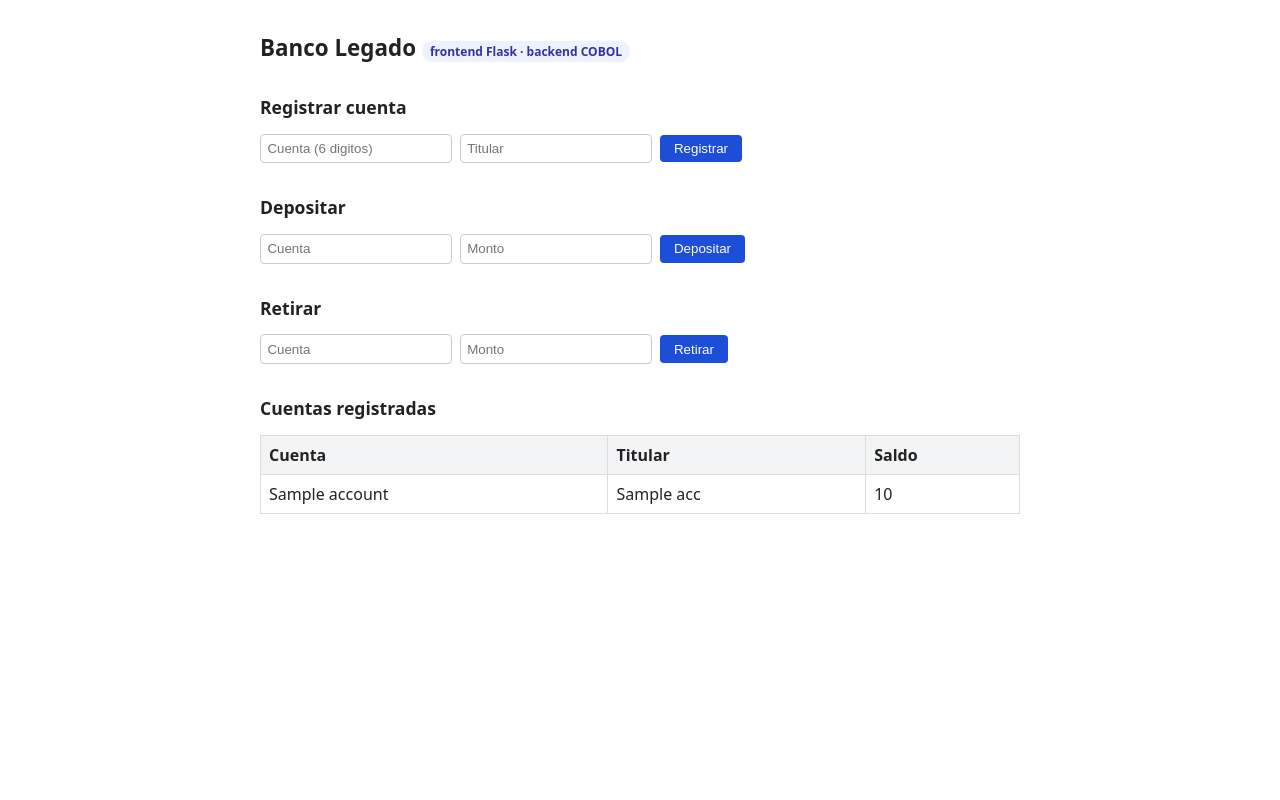
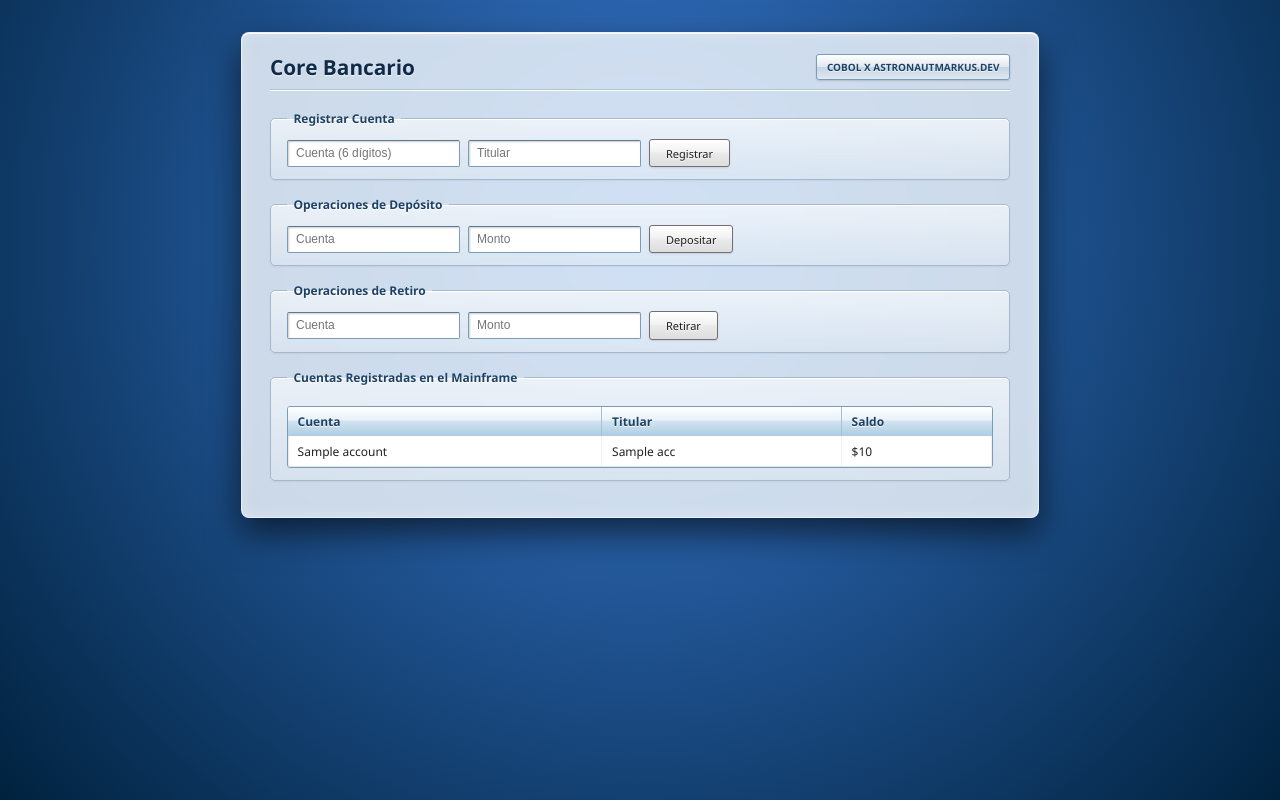
Before and after one commit to AstronautMarkus/PAYDAY-BANK, a Flask app: template templates/index.html in a window 1280 px wide. Run offline with Flask 3, Linux system fonts and the light colour scheme; the template is opened without the code that fills it: most values are stand-ins (such as "Sample title", 1, 10 or a date in 2020); parts of the project's set-up code (start-up, migrations or seed data) failed here and were passed over.

Commit message:
refactor: changed UI interface.

```diff
--- a/app.py
+++ b/app.py
@@ -1,9 +1,9 @@
-"""Frontend web (Flask) para el banco legado.
+"""Legacy bank frontend web app (Flask).
 
-Toda la logica de negocio y los datos viven en COBOL (bank_api.cbl,
-compilado como el binario `bank_api`). Esta app solo renderiza HTML
-y traduce peticiones HTTP en llamadas al binario via subprocess,
-parseando la linea de salida que el programa COBOL imprime.
+All business logic and data live in COBOL (bank_api.cbl, compiled as the
+`bank_api` binary). This app only renders HTML and translates HTTP requests
+into calls to the binary via subprocess, parsing the output line printed by
+the COBOL program.
 """
 import re
 import subprocess
@@ -22,7 +22,7 @@ AMOUNT_RE = re.compile(r"^\d+(\.\d{1,2})?$")
 
 
 def call_cobol(*args: str) -> list[str]:
-    """Ejecuta el binario COBOL y devuelve sus lineas de stdout."""
+    """Run the COBOL binary and return its stdout lines."""
     result = subprocess.run(
         [str(BANK_API), *args],
         cwd=BASE_DIR,
@@ -103,7 +103,7 @@ def report(lines: list[str], prefix: str = "") -> None:
 if __name__ == "__main__":
     if not BANK_API.exists():
         raise SystemExit(
-            "No se encontro el binario 'bank_api'. Compila primero con:\n"
+            "bank_api not found. Compile it first with:\n"
             "  cobc -x bank_api.cbl -o bank_api"
         )
-    app.run(debug=True)
+    app.run(debug=True, port=5005)
--- a/templates/index.html
+++ b/templates/index.html
@@ -1,27 +1,221 @@
 <!doctype html>
 <html lang="es">
+
 <head>
   <meta charset="utf-8">
-  <title>Banco Legado COBOL</title>
+  <title>Banco Legado COBOL - Windows Aero</title>
   <style>
-    body { font-family: system-ui, sans-serif; max-width: 760px; margin: 2rem auto; padding: 0 1rem; color: #222; }
-    h1 { font-size: 1.4rem; }
-    h2 { font-size: 1.1rem; margin-top: 2rem; }
-    form { display: flex; gap: .5rem; flex-wrap: wrap; margin-bottom: 1rem; align-items: center; }
-    input { padding: .4rem; border: 1px solid #ccc; border-radius: 4px; }
-    button { padding: .4rem .9rem; border: 0; border-radius: 4px; background: #1d4ed8; color: #fff; cursor: pointer; }
-    button:hover { background: #1e40af; }
-    table { border-collapse: collapse; width: 100%; margin-top: .5rem; }
-    th, td { border: 1px solid #ddd; padding: .5rem; text-align: left; }
-    th { background: #f3f4f6; }
-    .flash { padding: .6rem .9rem; border-radius: 4px; margin-bottom: 1rem; }
-    .flash.ok { background: #dcfce7; color: #166534; }
-    .flash.error { background: #fee2e2; color: #991b1b; }
-    .badge { font-size: .75rem; background: #eef2ff; color: #3730a3; padding: .1rem .5rem; border-radius: 999px; }
+    body {
+      font-family: "Segoe UI", Tahoma, Geneva, Verdana, sans-serif;
+      font-size: 12px;
+      /* Fondo clásico de pantalla/escritorio estilo Windows 7 */
+      background: radial-gradient(circle at 50% 30%, #3a7bd5 0%, #00223e 100%);
+      min-height: 100vh;
+      margin: 0;
+      padding: 2rem 1rem;
+      color: #1e1e1e;
+      box-sizing: border-box;
+    }
+
+    /* Ventana Principal Aero Glass */
+    .aero-window {
+      max-width: 740px;
+      margin: 0 auto;
+      background: rgba(235, 242, 250, 0.85);
+      backdrop-filter: blur(12px);
+      -webkit-backdrop-filter: blur(12px);
+      border: 1px solid rgba(255, 255, 255, 0.6);
+      border-radius: 8px;
+      padding: 1.25rem 1.75rem;
+      box-shadow:
+        0 15px 35px rgba(0, 0, 0, 0.6),
+        inset 0 1px 0 rgba(255, 255, 255, 0.9),
+        inset 0 0 15px rgba(255, 255, 255, 0.3);
+    }
+
+    /* Barra de Título Corporativa */
+    h1 {
+      font-size: 1.3rem;
+      font-weight: 600;
+      margin: 0 0 1.25rem 0;
+      padding-bottom: 0.5rem;
+      border-bottom: 1px solid #b2c3d2;
+      box-shadow: 0 1px 0 #fff;
+      display: flex;
+      justify-content: space-between;
+      align-items: center;
+      color: #0f2b48;
+      text-shadow: 0 1px 1px rgba(255, 255, 255, 0.8);
+    }
+
+    .badge {
+      font-size: 10px;
+      font-weight: bold;
+      background: linear-gradient(180deg, #ffffff 0%, #e0e8f0 50%, #c4d5e5 51%, #e0e8f0 100%);
+      color: #1e4265;
+      padding: 0.3rem 0.6rem;
+      border-radius: 3px;
+      border: 1px solid #7a9cb9;
+      box-shadow:
+        0 1px 2px rgba(0, 0, 0, 0.15),
+        inset 0 1px 0 #fff;
+      text-transform: uppercase;
+    }
+
+    /* GroupBox / Secciones estilo Windows */
+    fieldset {
+      border: 1px solid #a6b9cc;
+      border-radius: 5px;
+      padding: 0.75rem 1rem;
+      margin: 0 0 1rem 0;
+      background: linear-gradient(180deg, rgba(255, 255, 255, 0.6) 0%, rgba(230, 238, 245, 0.4) 100%);
+      box-shadow:
+        inset 0 1px 0 #fff,
+        0 1px 2px rgba(0, 0, 0, 0.05);
+    }
+
+    legend {
+      font-weight: bold;
+      color: #1e4265;
+      padding: 0 0.4rem;
+      text-shadow: 0 1px 0 #fff;
+    }
+
+    form {
+      display: flex;
+      gap: 0.5rem;
+      flex-wrap: wrap;
+      align-items: center;
+    }
+
+    /* Entradas de texto estilo Vista/Win7 */
+    input {
+      padding: 0.35rem 0.5rem;
+      font-size: 12px;
+      border: 1px solid #7a9cb9;
+      border-top-color: #5d7890;
+      border-radius: 2px;
+      background: #fff;
+      box-shadow: inset 1px 1px 2px rgba(0, 0, 0, 0.2);
+      outline: none;
+      transition: all 0.2s ease;
+    }
+
+    input:focus {
+      border-color: #3d9af2;
+      box-shadow:
+        inset 1px 1px 2px rgba(0, 0, 0, 0.2),
+        0 0 5px rgba(61, 154, 242, 0.6);
+    }
+
+    /* Botones Glossy Frutiger Aero */
+    button {
+      padding: 0.35rem 1rem;
+      font-size: 11px;
+      font-family: "Segoe UI", sans-serif;
+      color: #1e1e1e;
+      background: linear-gradient(180deg, #ffffff 0%, #f2f2f2 45%, #ebebeb 50%, #dddddd 100%);
+      border: 1px solid #707070;
+      border-radius: 3px;
+      cursor: pointer;
+      box-shadow:
+        inset 0 1px 0 #fff,
+        inset 0 -1px 0 #e0e0e0,
+        0 1px 2px rgba(0, 0, 0, 0.1);
+      text-shadow: 0 1px 0 #fff;
+    }
+
+    button:hover {
+      background: linear-gradient(180deg, #eaf6fd 0%, #d9f0fc 45%, #bee6fd 50%, #a7d9f5 100%);
+      border-color: #3c7fb1;
+      box-shadow:
+        inset 0 1px 0 #fff,
+        0 0 5px rgba(60, 127, 177, 0.5);
+    }
+
+    button:active {
+      background: linear-gradient(180deg, #c2e4f6 0%, #a2d4f2 45%, #80c4ec 50%, #5faae1 100%);
+      border-color: #2c628b;
+      box-shadow: inset 0 1px 2px rgba(0, 0, 0, 0.3);
+    }
+
+    /* Mensajes Flash estilo Infobar de Windows */
+    .flash {
+      padding: 0.5rem 0.75rem;
+      border-radius: 3px;
+      margin-bottom: 1rem;
+      font-weight: 500;
+      box-shadow: 0 1px 3px rgba(0, 0, 0, 0.1);
+      display: flex;
+      align-items: center;
+      gap: 0.5rem;
+    }
+
+    .flash.ok {
+      background: linear-gradient(180deg, #f0fdf4 0%, #dcfce7 100%);
+      border: 1px solid #86efac;
+      color: #166534;
+    }
+
+    .flash.error {
+      background: linear-gradient(180deg, #fef2f2 0%, #fee2e2 100%);
+      border: 1px solid #fca5a5;
+      color: #991b1b;
+    }
+
+    /* Tabla Estilo DataGrid de WinForms/WPF */
+    .datagrid-wrapper {
+      border: 1px solid #7a9cb9;
+      border-radius: 3px;
+      background: #fff;
+      box-shadow: inset 1px 1px 2px rgba(0, 0, 0, 0.1);
+      overflow: hidden;
+      margin-top: 0.5rem;
+    }
+
+    table {
+      border-collapse: collapse;
+      width: 100%;
+    }
+
+    th {
+      background: linear-gradient(180deg, #ffffff 0%, #e8f1f8 45%, #d2e3f0 50%, #adcce3 100%);
+      color: #1e4265;
+      padding: 0.4rem 0.6rem;
+      text-align: left;
+      font-weight: bold;
+      border-right: 1px solid #a6c0d7;
+      border-bottom: 1px solid #8baecce;
+      text-shadow: 0 1px 0 #fff;
+    }
+
+    th:last-child {
+      border-right: none;
+    }
+
+    td {
+      padding: 0.4rem 0.6rem;
+      border-bottom: 1px solid #e5e5e5;
+      border-right: 1px solid #f0f0f0;
+      color: #222;
+    }
+
+    tr:nth-child(even) {
+      background-color: #f7fafc;
+    }
+
+    tr:hover td {
+      background-color: #edf6fd;
+    }
   </style>
 </head>
+
 <body>
-  <h1>Banco Legado <span class="badge">frontend Flask · backend COBOL</span></h1>
+  <div class="aero-window">
+    <h1>
+      Core Bancario
+      <span class="badge">COBOL x AstronautMarkus.Dev</span>
+    </h1>
 
     {% with messages = get_flashed_messages(with_categories=true) %}
     {% for category, message in messages %}
@@ -29,37 +223,61 @@
     {% endfor %}
     {% endwith %}
 
-  <h2>Registrar cuenta</h2>
+    <fieldset>
+      <legend>Registrar Cuenta</legend>
       <form action="{{ url_for('register') }}" method="post">
-    <input name="account" placeholder="Cuenta (6 digitos)" maxlength="6" required>
+        <input name="account" placeholder="Cuenta (6 dígitos)" maxlength="6" required>
         <input name="name" placeholder="Titular" maxlength="30" required>
         <button type="submit">Registrar</button>
       </form>
+    </fieldset>
 
-  <h2>Depositar</h2>
+    <fieldset>
+      <legend>Operaciones de Depósito</legend>
       <form action="{{ url_for('deposit') }}" method="post">
         <input name="account" placeholder="Cuenta" maxlength="6" required>
         <input name="amount" placeholder="Monto" required>
         <button type="submit">Depositar</button>
       </form>
+    </fieldset>
 
-  <h2>Retirar</h2>
+    <fieldset>
+      <legend>Operaciones de Retiro</legend>
       <form action="{{ url_for('withdraw') }}" method="post">
         <input name="account" placeholder="Cuenta" maxlength="6" required>
         <input name="amount" placeholder="Monto" required>
         <button type="submit">Retirar</button>
       </form>
+    </fieldset>
 
-  <h2>Cuentas registradas</h2>
+    <fieldset>
+      <legend>Cuentas Registradas en el Mainframe</legend>
+      <div class="datagrid-wrapper">
         <table>
-    <thead><tr><th>Cuenta</th><th>Titular</th><th>Saldo</th></tr></thead>
+          <thead>
+            <tr>
+              <th>Cuenta</th>
+              <th>Titular</th>
+              <th>Saldo</th>
+            </tr>
+          </thead>
           <tbody>
             {% for acc in accounts %}
-      <tr><td>{{ acc.account }}</td><td>{{ acc.name }}</td><td>{{ acc.balance }}</td></tr>
+            <tr>
+              <td>{{ acc.account }}</td>
+              <td>{{ acc.name }}</td>
+              <td>${{ acc.balance }}</td>
+            </tr>
             {% else %}
-      <tr><td colspan="3">No hay cuentas registradas.</td></tr>
+            <tr>
+              <td colspan="3" style="text-align: center; color: #666;">No hay registros en la base de datos COBOL.</td>
+            </tr>
             {% endfor %}
           </tbody>
         </table>
+      </div>
+    </fieldset>
+  </div>
 </body>
+
 </html>
```
Lines whose indentation alone changed are shown as unchanged.
